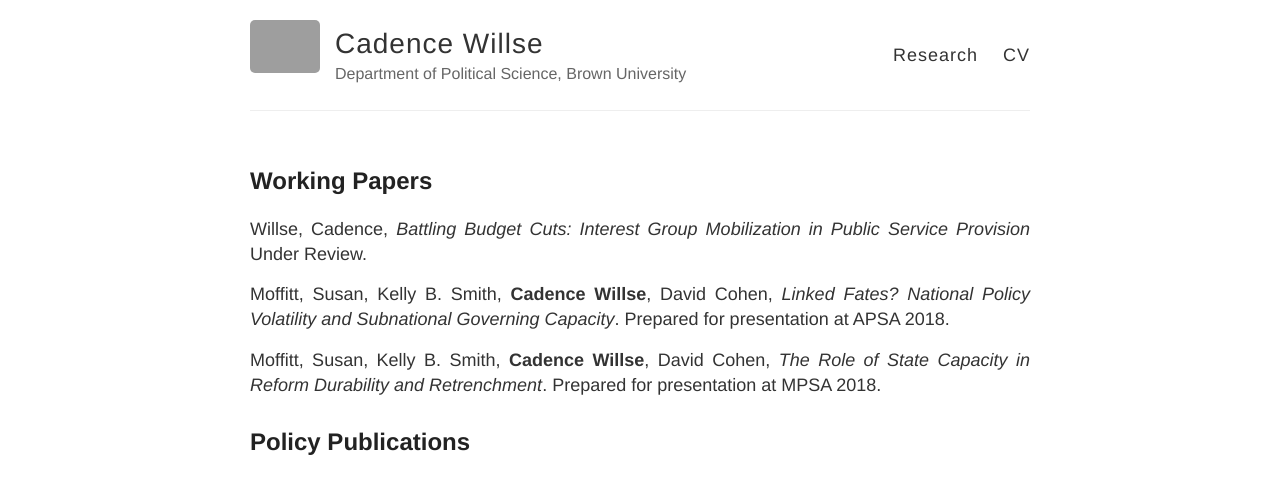
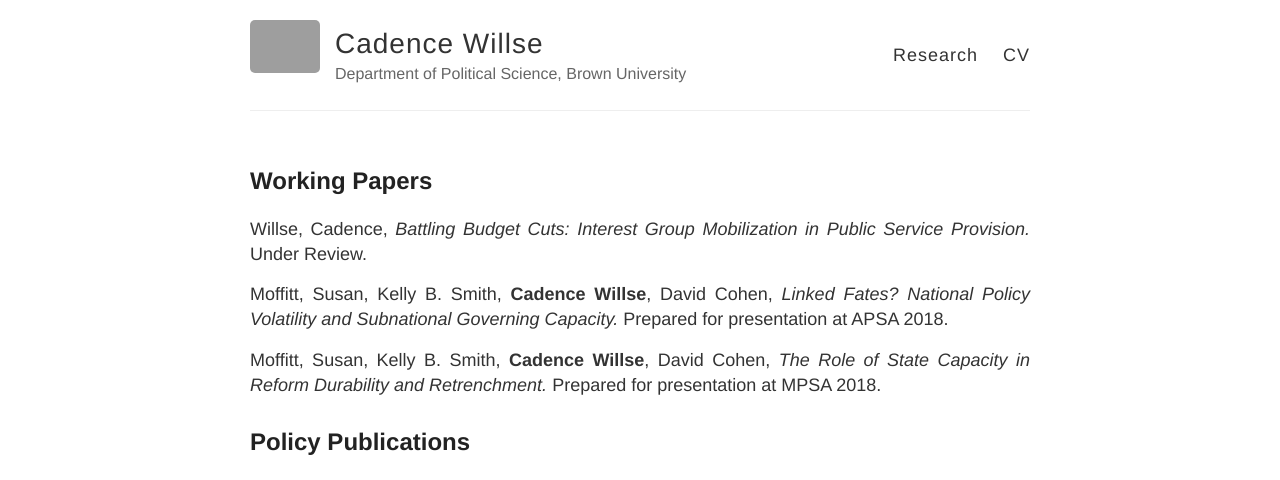
Before and after one commit to cadencewillse/cadencewillse.github.io, a Jekyll site: the page built from research.md, in a window 1280 px wide. Shown: the top 480 px of the page. Built offline with Jekyll 4.4.1, drawn with Linux system fonts in a browser that asks for light colours; grey boxes are pictures that could not be loaded.

```diff
--- a/research.md
+++ b/research.md
@@ -7,11 +7,11 @@ permalink: /research/
 
 ## Working Papers
 
-Willse, Cadence,  *Battling Budget Cuts: Interest Group Mobilization in Public Service Provision*  Under Review.
+Willse, Cadence,  *Battling Budget Cuts: Interest Group Mobilization in Public Service Provision.*  Under Review.
 
-Moffitt, Susan, Kelly B. Smith, **Cadence Willse**, David Cohen, *Linked Fates? National Policy Volatility and Subnational Governing Capacity*. Prepared for presentation at APSA 2018.
+Moffitt, Susan, Kelly B. Smith, **Cadence Willse**, David Cohen, *Linked Fates? National Policy Volatility and Subnational Governing Capacity.* Prepared for presentation at APSA 2018.
 
-Moffitt, Susan, Kelly B. Smith, **Cadence Willse**, David Cohen, *The Role of State Capacity in Reform Durability and Retrenchment*. Prepared for presentation at MPSA 2018.
+Moffitt, Susan, Kelly B. Smith, **Cadence Willse**, David Cohen, *The Role of State Capacity in Reform Durability and Retrenchment.* Prepared for presentation at MPSA 2018.
 
 ## Policy Publications
 
```
